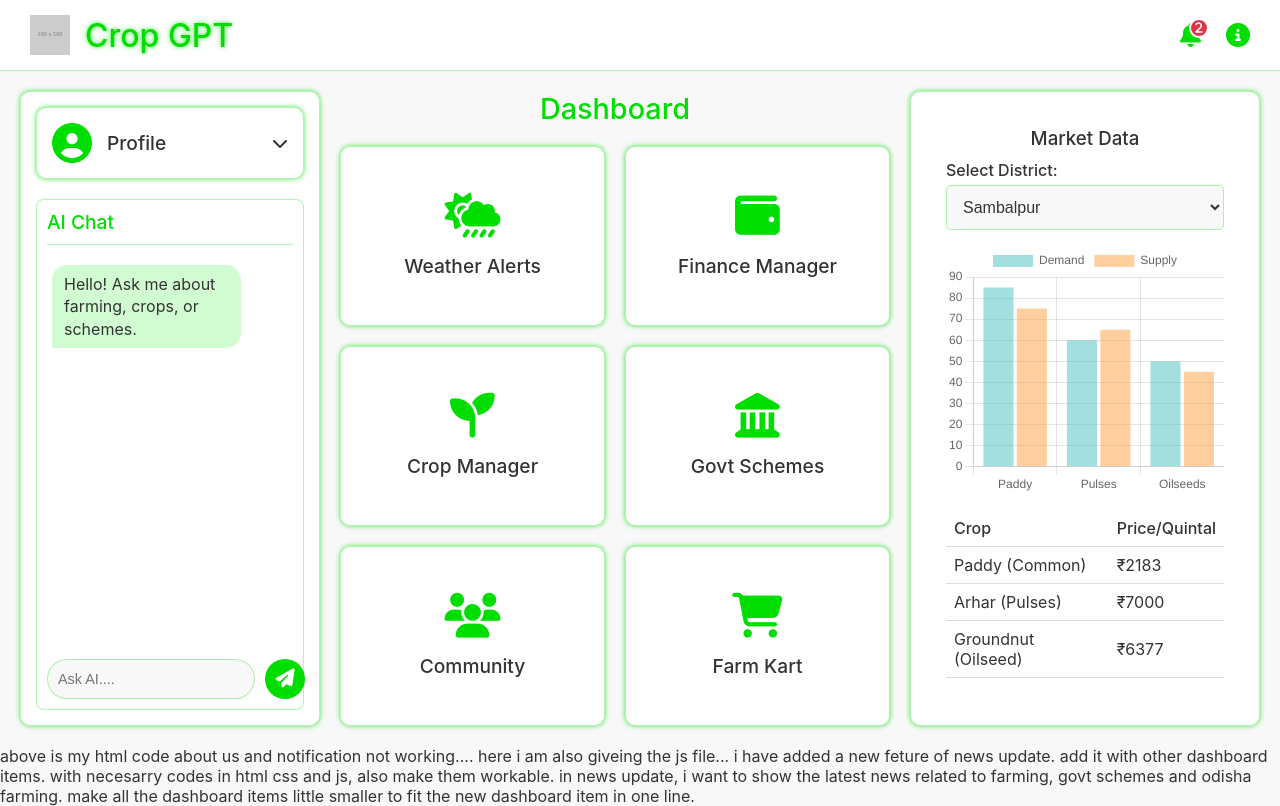
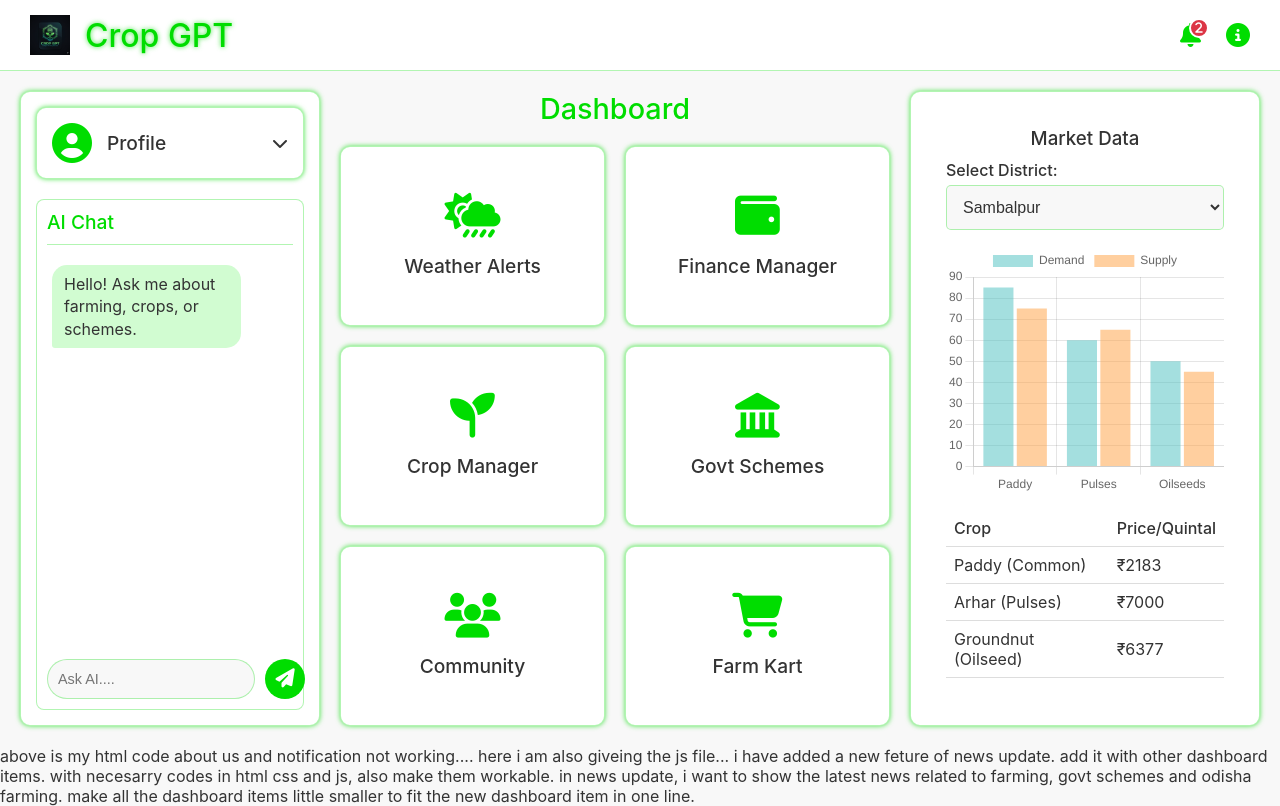
Before and after one commit to DurgaCSE11/CROPGPT-FRONTEND, a plain HTML site: page index.html in a window 1280 px wide. Drawn offline with nearby package versions, Linux system fonts and the light colour scheme; placeholder pictures from the web are drawn by us.

Commit message:
Code addition

```diff
--- a/index.html
+++ b/index.html
@@ -541,7 +541,7 @@
 
     <header class="header">
         <div class="logo-container">
-            <img src="https://placehold.co/100x100/00dd00/ffffff?text=CG" alt="Crop GPT Logo">
+            <img src="logo.png" alt="Crop GPT Logo">
             <h1>Crop GPT</h1>
         </div>
         <div class="header-icons">
```
